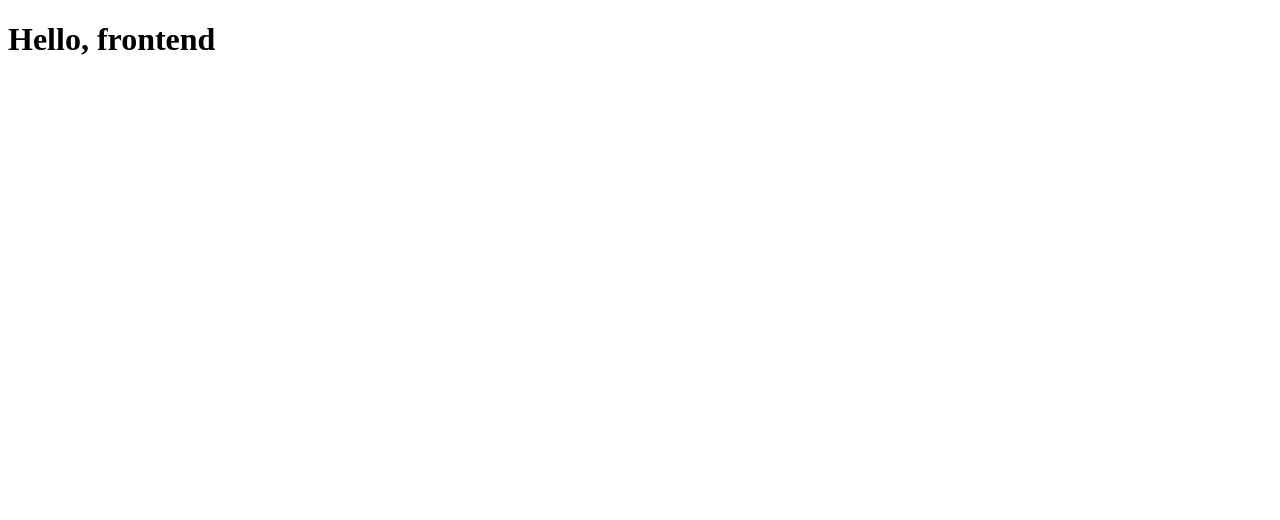
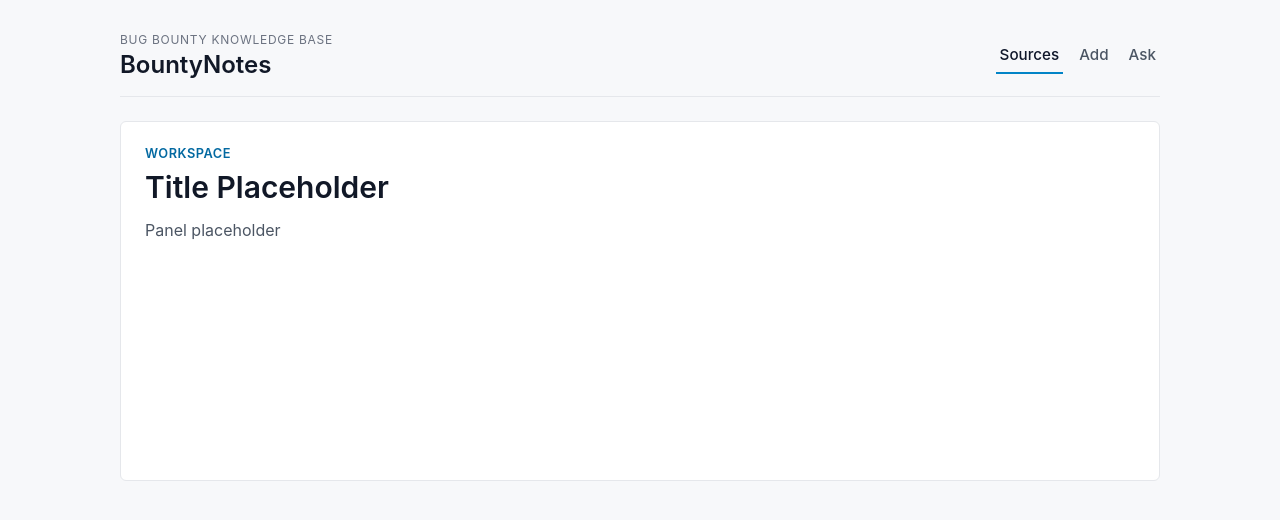
Before and after one commit to lgeniaux/bountynotes, an Angular app in the folder frontend/: page / in a window 1280 px wide. Shown: the top 520 px of the page. Built offline with nearby package versions, Linux system fonts and the light colour scheme.

Commit message:
feat(web): add application shell layout

```diff
--- a/frontend/src/app/app.css
+++ b/frontend/src/app/app.css
@@ -0,0 +1,120 @@
+.app-shell {
+  min-height: 100vh;
+  padding: 32px;
+  background: #f7f8fa;
+  color: #111827;
+}
+
+.app-header {
+  display: flex;
+  align-items: center;
+  justify-content: space-between;
+  gap: 24px;
+  max-width: 1040px;
+  margin: 0 auto;
+  padding: 0 0 16px;
+  border-bottom: 1px solid #e5e7eb;
+}
+
+.app-brand {
+  min-width: 0;
+}
+
+.app-eyebrow {
+  margin: 0 0 4px;
+  font-size: 0.75rem;
+  letter-spacing: 0.06em;
+  text-transform: uppercase;
+  color: #6b7280;
+}
+
+.app-title {
+  margin: 0;
+  font-size: 1.5rem;
+  line-height: 1.2;
+  font-weight: 600;
+}
+
+.app-nav {
+  display: flex;
+  flex-wrap: wrap;
+  gap: 12px;
+}
+
+.app-nav-item {
+  display: inline-flex;
+  align-items: center;
+  min-height: 36px;
+  padding: 0 4px;
+  border-bottom: 2px solid transparent;
+  font-size: 0.95rem;
+  font-weight: 500;
+  color: #4b5563;
+}
+
+.app-nav-item-active {
+  color: #0f172a;
+  border-bottom-color: #0284c7;
+}
+
+.app-content {
+  max-width: 1040px;
+  margin: 24px auto 0;
+}
+
+.app-panel {
+  min-height: 360px;
+  padding: 24px;
+  border: 1px solid #e5e7eb;
+  border-radius: 6px;
+  background: #ffffff;
+}
+
+.app-panel-copy {
+  max-width: 640px;
+  margin-bottom: 24px;
+}
+
+.app-section-label {
+  margin: 0 0 8px;
+  font-size: 0.8rem;
+  font-weight: 600;
+  letter-spacing: 0.04em;
+  text-transform: uppercase;
+  color: #0369a1;
+}
+
+.app-panel-title {
+  margin: 0 0 12px;
+  font-size: 1.875rem;
+  line-height: 1.2;
+  font-weight: 600;
+}
+
+.app-panel-text {
+  margin: 0;
+  max-width: 56ch;
+  font-size: 1rem;
+  line-height: 1.65;
+  color: #4b5563;
+}
+
+@media (max-width: 720px) {
+  .app-shell {
+    padding: 16px;
+  }
+
+  .app-header {
+    flex-direction: column;
+    align-items: stretch;
+    gap: 16px;
+  }
+
+  .app-panel {
+    padding: 18px;
+  }
+
+  .app-panel-title {
+    font-size: 1.5rem;
+  }
+}
--- a/frontend/src/app/app.html
+++ b/frontend/src/app/app.html
@@ -1,4 +1,28 @@
-<main>
-  <h1>Hello, {{ title() }}</h1>
-  <router-outlet />
-</main>
+<div class="app-shell">
+  <header class="app-header">
+    <div class="app-brand">
+      <p class="app-eyebrow">Bug bounty knowledge base</p>
+      <h1 class="app-title">BountyNotes</h1>
+    </div>
+
+    <nav aria-label="Primary" class="app-nav">
+      <span class="app-nav-item app-nav-item-active">Sources</span>
+      <span class="app-nav-item">Add</span>
+      <span class="app-nav-item">Ask</span>
+    </nav>
+  </header>
+
+  <main class="app-content">
+    <section class="app-panel">
+      <div class="app-panel-copy">
+        <p class="app-section-label">Workspace</p>
+        <h2 class="app-panel-title">Title Placeholder</h2>
+        <p class="app-panel-text">
+          Panel placeholder
+        </p>
+      </div>
+
+      <router-outlet />
+    </section>
+  </main>
+</div>
--- a/frontend/src/app/app.ts
+++ b/frontend/src/app/app.ts
@@ -1,4 +1,4 @@
-import { Component, signal } from '@angular/core';
+import { Component } from '@angular/core';
 import { RouterOutlet } from '@angular/router';
 
 @Component({
@@ -7,6 +7,4 @@ import { RouterOutlet } from '@angular/router';
   templateUrl: './app.html',
   styleUrl: './app.css',
 })
-export class App {
-  protected readonly title = signal('frontend');
-}
+export class App {}
--- a/frontend/src/styles.css
+++ b/frontend/src/styles.css
@@ -1 +1,25 @@
-/* You can add global styles to this file, and also import other style files */
+:root {
+  font-family: Inter, 'Segoe UI', Roboto, Helvetica, Arial, sans-serif;
+  color: #111827;
+  background: #f7f8fa;
+}
+
+* {
+  box-sizing: border-box;
+}
+
+html,
+body {
+  margin: 0;
+  min-height: 100%;
+}
+
+body {
+  min-width: 320px;
+}
+
+h1,
+h2,
+p {
+  margin-block: 0;
+}
```
